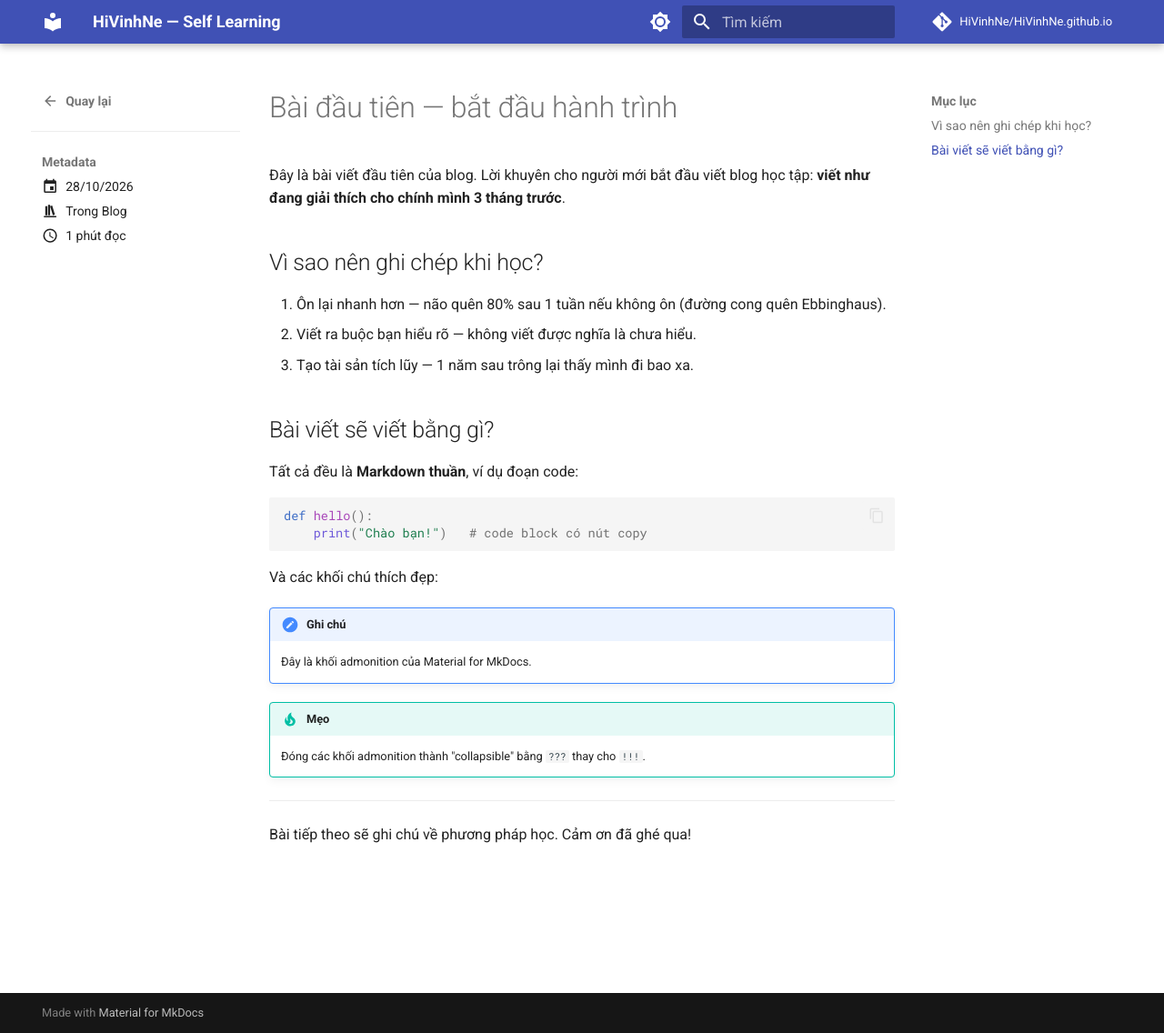
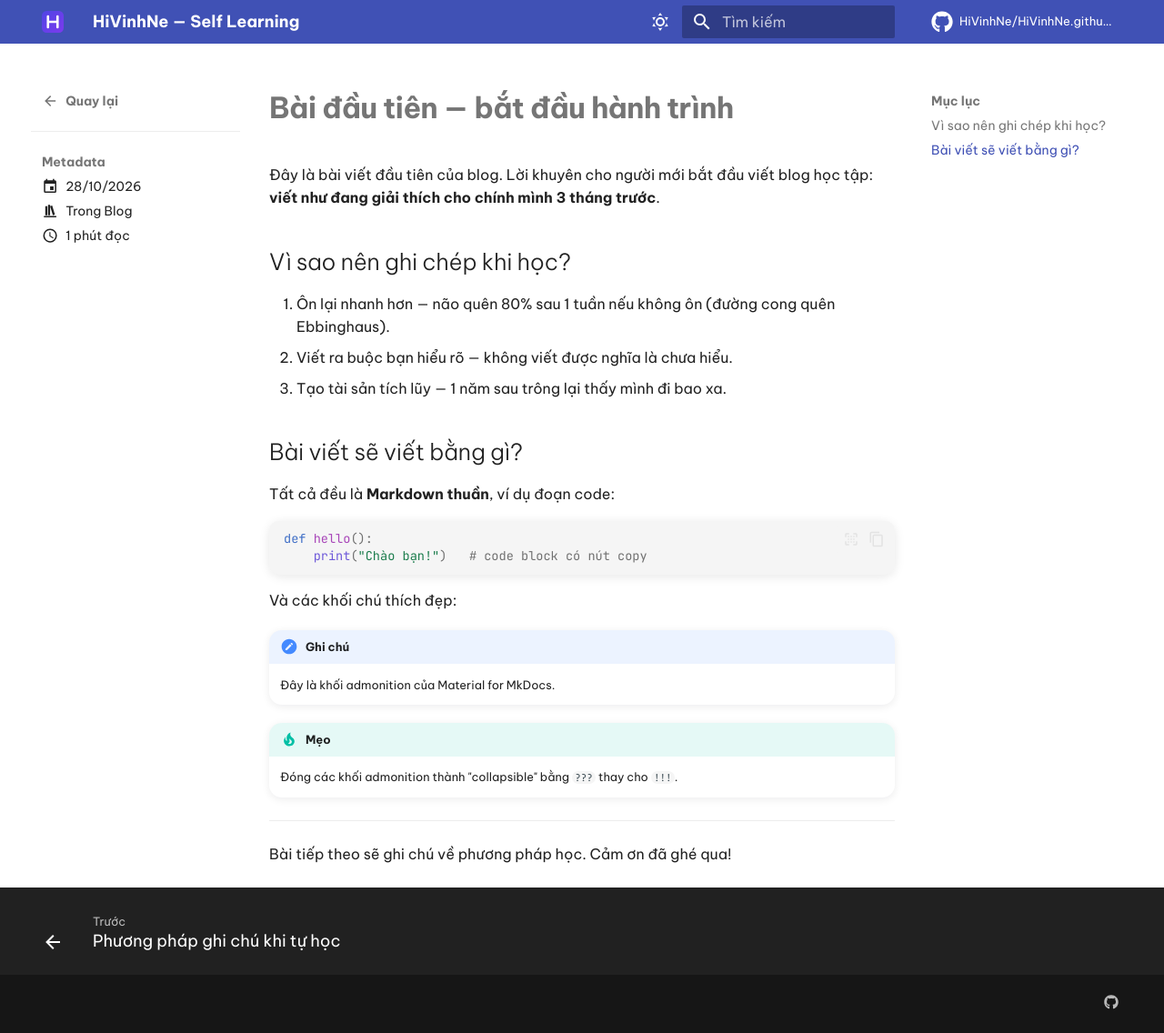
Before and after one commit to HiVinhNe/HiVinhNe.github.io, an MkDocs documentation site: the page built from docs/blog/posts/2026-10-28-bai-dau-tien.md, in a window 1280 px wide and 1136 px high. Shown: the whole window at 91% size. Built offline with MkDocs 1.6.1 and Material for MkDocs 9.7.7, drawn with Linux system fonts in a browser that asks for light colours; comment, search, counter and statistics services are not loaded.

Commit message:
UI/UX: hero trang chủ, grid cards, CSS tùy chỉnh, typewriter, favicon, palette + font Be Vietnam Pro

```diff
--- /dev/null
+++ b/docs/javascripts/typewriter.js
@@ -0,0 +1,33 @@
+// Hiệu ứng đánh máy cho dòng tagline ở hero (không thư viện, ~30 dòng)
+(function () {
+  var el = document.getElementById("typewriter");
+  if (!el) return;
+
+  var phrases = [
+    "Tự học — mỗi ngày một chút ✍️",
+    "Hiểu sâu hơn là học nhanh hơn 🧠",
+    "Ghi chép hôm nay, lợi ích năm sau 🌱",
+    "Blog cá nhân: nơi mình dạy lại cho chính mình 📖",
+  ];
+
+  var pi = 0, ci = 0, deleting = false;
+
+  function tick() {
+    var text = phrases[pi];
+    el.textContent = text.slice(0, ci);
+
+    var delay;
+    if (!deleting) {
+      ci++;
+      delay = 60;
+      if (ci > text.length) { deleting = true; delay = 1800; }
+    } else {
+      ci--;
+      delay = 30;
+      if (ci === 0) { deleting = false; pi = (pi + 1) % phrases.length; delay = 400; }
+    }
+    setTimeout(tick, delay);
+  }
+
+  tick();
+})();
--- /dev/null
+++ b/docs/stylesheets/extra.css
@@ -0,0 +1,202 @@
+/* ===== Biến chủ đề — gradient tím chàm, bo góc mềm ===== */
+:root {
+  --md-primary-fg-color: #4f46e5;
+  --md-primary-fg-color--light: #6366f1;
+  --md-primary-fg-color--dark: #4338ca;
+  --md-accent-fg-color: #7c3aed;
+  --md-default-radius: 14px;
+}
+
+[data-md-color-scheme="slate"] {
+  --md-default-bg-color: #0f1117;
+  --md-code-bg-color: #161a24;
+  --md-code-fg-color: #d6deeb;
+}
+
+/* ===== Hiệu ứng chữ tiêu đề trang ===== */
+.md-typeset h1 {
+  font-weight: 700;
+  letter-spacing: -0.02em;
+}
+
+/* ===== Hero — trang chủ ===== */
+.hero {
+  padding: 3.2rem 1.6rem 2.4rem;
+  margin: -1.6rem -1.6rem 2rem;
+  border-radius: 0 0 28px 28px;
+  background:
+    radial-gradient(60% 90% at 15% 10%, rgba(124, 58, 237, 0.16), transparent 70%),
+    radial-gradient(55% 80% at 85% 15%, rgba(79, 70, 229, 0.18), transparent 70%),
+    radial-gradient(45% 70% at 50% 100%, rgba(56, 189, 248, 0.10), transparent 70%);
+  text-align: center;
+}
+
+.hero .hero-emoji {
+  font-size: 3.2rem;
+  line-height: 1;
+  margin-bottom: 0.6rem;
+  display: inline-block;
+  animation: float 4s ease-in-out infinite;
+}
+
+@keyframes float {
+  0%, 100% { transform: translateY(0); }
+  50%      { transform: translateY(-8px); }
+}
+
+.hero h1 {
+  font-size: clamp(1.9rem, 4vw, 2.8rem) !important;
+  font-weight: 800 !important;
+  margin: 0.2rem 0 0.4rem;
+  letter-spacing: -0.03em;
+}
+
+.hero .hero-sub {
+  color: var(--md-default-fg-color--light);
+  font-size: 1.05rem;
+  max-width: 34rem;
+  margin: 0 auto 1.4rem;
+}
+
+.hero .cursor {
+  display: inline-block;
+  width: 2px;
+  height: 1.1em;
+  margin-left: 2px;
+  background: var(--md-accent-fg-color);
+  animation: blink 1s steps(1) infinite;
+  vertical-align: -0.15em;
+}
+
+@keyframes blink { 50% { opacity: 0; } }
+
+/* ===== Nút hero ===== */
+.hero .md-button {
+  border-radius: 999px;
+  padding: 0.55em 1.6em;
+  font-weight: 600;
+  margin: 0 0.3rem 0.5rem;
+  transition: transform 0.18s ease, box-shadow 0.18s ease;
+}
+
+.hero .md-button--primary {
+  background: linear-gradient(135deg, #4f46e5, #7c3aed);
+  border: none;
+  color: #fff;
+  box-shadow: 0 6px 18px rgba(99, 102, 241, 0.35);
+}
+
+.hero .md-button:hover {
+  transform: translateY(-2px);
+  box-shadow: 0 10px 24px rgba(99, 102, 241, 0.40);
+}
+
+/* ===== Thẻ grid cards ===== */
+.md-typeset .grid.cards > ul > li {
+  border-radius: var(--md-default-radius);
+  border: 1px solid var(--md-default-fg-color--lightest);
+  transition: transform 0.18s ease, box-shadow 0.18s ease, border-color 0.18s ease;
+  padding: 1.1rem 1.2rem;
+}
+
+.md-typeset .grid.cards > ul > li:hover {
+  transform: translateY(-4px);
+  border-color: rgba(99, 102, 241, 0.55);
+  box-shadow: 0 12px 28px rgba(79, 70, 229, 0.16);
+}
+
+/* ===== Admonition & chi tiết ===== */
+.md-typeset .admonition,
+.md-typeset details {
+  border-radius: var(--md-default-radius);
+  border: none;
+  box-shadow: 0 2px 10px rgba(15, 17, 23, 0.08);
+}
+
+.md-typeset details[open] summary {
+  border-radius: var(--md-default-radius) var(--md-default-radius) 0 0;
+}
+
+.md-typeset .admonition-title,
+.md-typeset summary {
+  border-radius: var(--md-default-radius) var(--md-default-radius) 0 0 !important;
+}
+
+/* ===== Khối code ===== */
+.md-typeset pre > code,
+.md-typeset code {
+  border-radius: 10px;
+}
+
+.md-typeset pre {
+  border-radius: var(--md-default-radius);
+  box-shadow: 0 2px 12px rgba(15, 17, 23, 0.10);
+}
+
+.md-typeset pre > code:focus-visible {
+  outline: none;
+}
+
+/* ===== Bảng ===== */
+.md-typeset table:not([class]) {
+  border-radius: var(--md-default-radius);
+  overflow: hidden;
+  box-shadow: 0 2px 10px rgba(15, 17, 23, 0.07);
+}
+
+.md-typeset table:not([class]) th {
+  background: linear-gradient(135deg, rgba(79, 70, 229, 0.10), rgba(124, 58, 237, 0.10));
+}
+
+/* ===== Thẻ blog ===== */
+.md-typeset .md-post--excerpt {
+  border-radius: var(--md-default-radius);
+}
+
+.md-typeset .md-post__link,
+.md-typeset .blog-post-meta {
+  color: var(--md-default-fg-color--light);
+}
+
+/* ===== Header mỏng gọn, blur khi cuộn ===== */
+.md-header {
+  backdrop-filter: blur(10px);
+  box-shadow: 0 1px 0 rgba(255, 255, 255, 0.06);
+}
+
+/* ===== Thanh tiến trình đọc ===== */
+.md-progress {
+  height: 3px;
+  background: linear-gradient(90deg, #4f46e5, #7c3aed, #38bdf8);
+}
+
+/* ===== Footer ===== */
+.md-footer-meta {
+  font-size: 0.72rem;
+}
+
+/* ===== Scrollbar mảnh (Chrome/Edge) ===== */
+*::-webkit-scrollbar {
+  width: 8px;
+  height: 8px;
+}
+
+*::-webkit-scrollbar-thumb {
+  background: rgba(99, 102, 241, 0.4);
+  border-radius: 8px;
+}
+
+*::-webkit-scrollbar-thumb:hover {
+  background: rgba(99, 102, 241, 0.65);
+}
+
+/* ===== Tôn trọng người dùng ngại chuyển động ===== */
+@media (prefers-reduced-motion: reduce) {
+  .hero .hero-emoji, .hero .cursor {
+    animation: none;
+  }
+  .md-typeset .grid.cards > ul > li,
+  .hero .md-button {
+    transition: none;
+  }
+}
--- a/mkdocs.yml
+++ b/mkdocs.yml
@@ -3,37 +3,56 @@ site_description: Ghi chép và chia sẻ kiến thức trong quá trình tự h
 site_url: https://hivinhne.github.io
 repo_url: https://github.com/HiVinhNe/HiVinhNe.github.io
 repo_name: HiVinhNe/HiVinhNe.github.io
+edit_uri: ""
 
 theme:
   name: material
   language: vi
+  favicon: assets/images/favicon.svg
+  logo: assets/images/favicon.svg
+  icon:
+    repo: fontawesome/brands/github
   palette:
     # Hệ sáng
-    - scheme: default
+    - media: "(prefers-color-scheme: light)"
+      scheme: default
       primary: indigo
-      accent: indigo
+      accent: violet
       toggle:
-        icon: material/brightness-7
-        name: Chuyển sang tối
+        icon: material/weather-sunny
+        name: Chuyển sang chế độ tối
     # Hệ tối
-    - scheme: slate
+    - media: "(prefers-color-scheme: dark)"
+      scheme: slate
       primary: indigo
-      accent: indigo
+      accent: violet
       toggle:
-        icon: material/brightness-4
-        name: Chuyển sang sáng
+        icon: material/weather-night
+        name: Chuyển sang chế độ sáng
   font:
-    text: Roboto
-    code: Roboto Mono
+    text: Be Vietnam Pro
+    code: JetBrains Mono
   features:
     - navigation.top
+    - navigation.footer
     - navigation.sections
-    - navigation.expand
     - navigation.instant
+    - navigation.progress
+    - navigation.tracking
+    - announce.dismiss
     - search.suggest
     - search.highlight
+    - search.share
     - content.code.copy
+    - content.code.select
+    - content.tabs.link
     - toc.follow
+    - header.autohide
+
+nav:
+  - Trang chủ: index.md
+  - Blog: blog/index.md
+  - Giới thiệu: about.md
 
 plugins:
   - search
@@ -41,6 +60,21 @@ plugins:
       blog_dir: blog
       post_date_format: "dd/MM/yyyy"
       post_excerpt: required
+      post_readtime_words_per_minute: 220
+
+extra:
+  generator: false
+  social:
+    - icon: fontawesome/brands/github
+      link: https://github.com/HiVinhNe
+      name: GitHub
+  copyright: "&copy; 2026 HiVinhNe — Hành trình tự học"
+
+extra_css:
+  - stylesheets/extra.css
+
+extra_javascript:
+  - javascripts/typewriter.js
 
 markdown_extensions:
   - admonition
@@ -52,10 +86,16 @@ markdown_extensions:
           format: !!python/name:pymdownx.superfences.fence_code_format
   - pymdownx.highlight:
       anchor_linenums: true
+      line_spans: __span
+      pygments_lang_class: true
   - pymdownx.inlinehilite
   - pymdownx.snippets
   - pymdownx.tabbed:
       alternate_style: true
+  - pymdownx.keys
+  - pymdownx.emoji:
+      emoji_index: !!python/name:material.extensions.emoji.twemoji
+      emoji_generator: !!python/name:material.extensions.emoji.to_svg
   - pymdownx.mark
   - pymdownx.tasklist:
       custom_checkbox: true
@@ -63,5 +103,6 @@ markdown_extensions:
   - footnotes
   - attr_list
   - md_in_html
+  - def_list
   - toc:
-      permalink: true
+      permalink: "§"
```
Also changed, not shown: docs/index.md (+48 -16 lines), docs/assets/images/favicon.svg (added).
